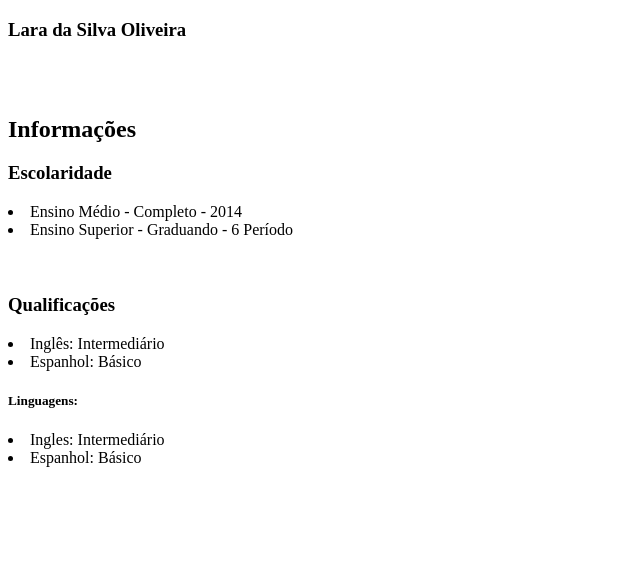
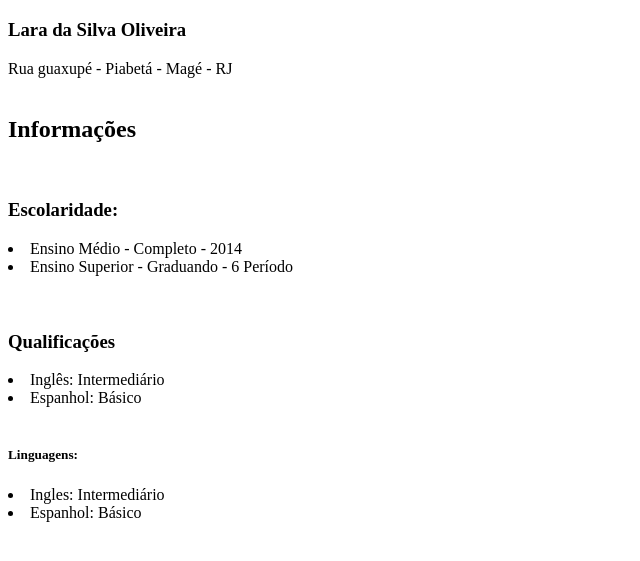
Before and after one commit to La-Oli/meu-site, a plain HTML site: page index.html in a window 1280 px wide. Shown: the part 61-622 px from the top of the page, without its empty margins (0-640 px from the left). Drawn offline with Linux system fonts and the light colour scheme.

Commit message:
Adicionando o endereço no arquivo index.html

```diff
--- a/index.html
+++ b/index.html
@@ -10,15 +10,18 @@
 <body>
     <h1>Currículo</h1>
     <h3>Lara da Silva Oliveira</h3>
+    <span>Rua guaxupé - Piabetá - Magé - RJ</span>
 <br/> <br/>
     <h2>Informações</h2>
-    <h3>Escolaridade</h3>
+    <br/>
+    <h3>Escolaridade:</h3>
     <li>Ensino Médio - Completo - 2014</li>
     <li>Ensino Superior - Graduando - 6 Período</li>
     <br/> <br/>
     <h3>Qualificações</h3>
     <li>Inglês: Intermediário</li>
     <li>Espanhol: Básico</li>
+    <br/>
     <h5>Linguagens:</h5>
     <li>Ingles: Intermediário</li>
     <li>Espanhol: Básico</li>
```
